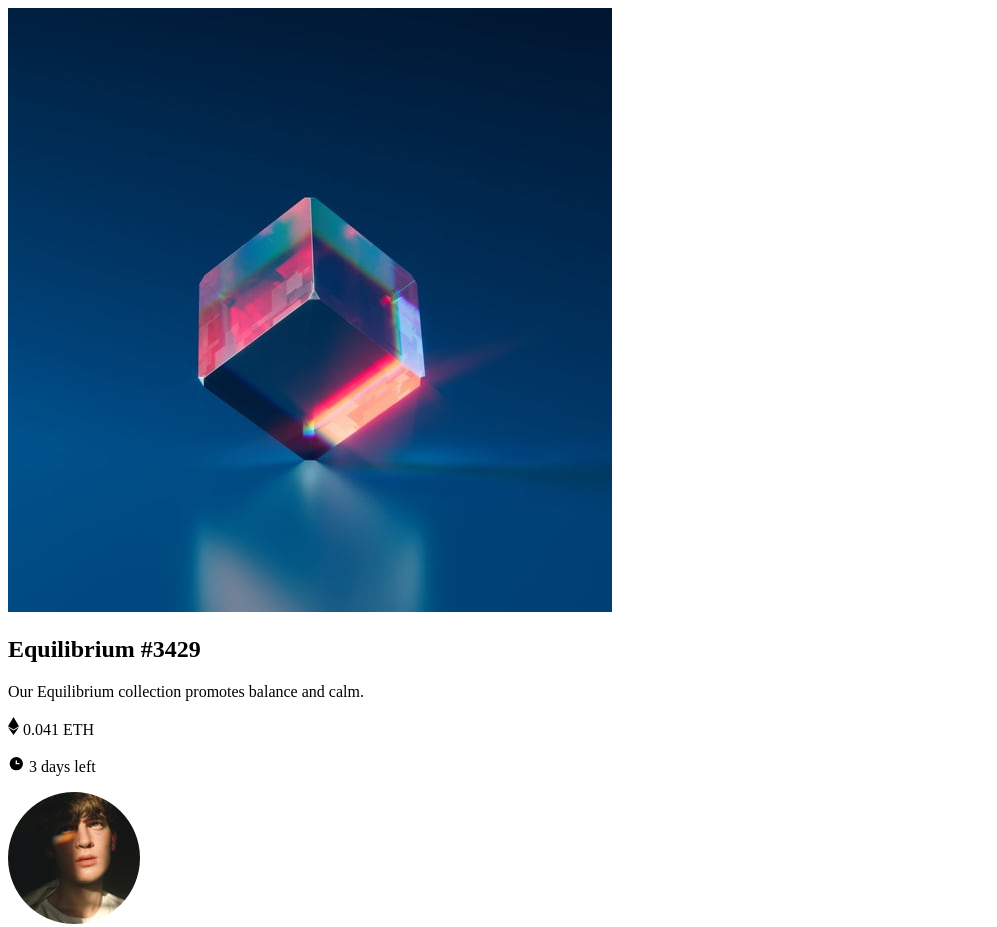
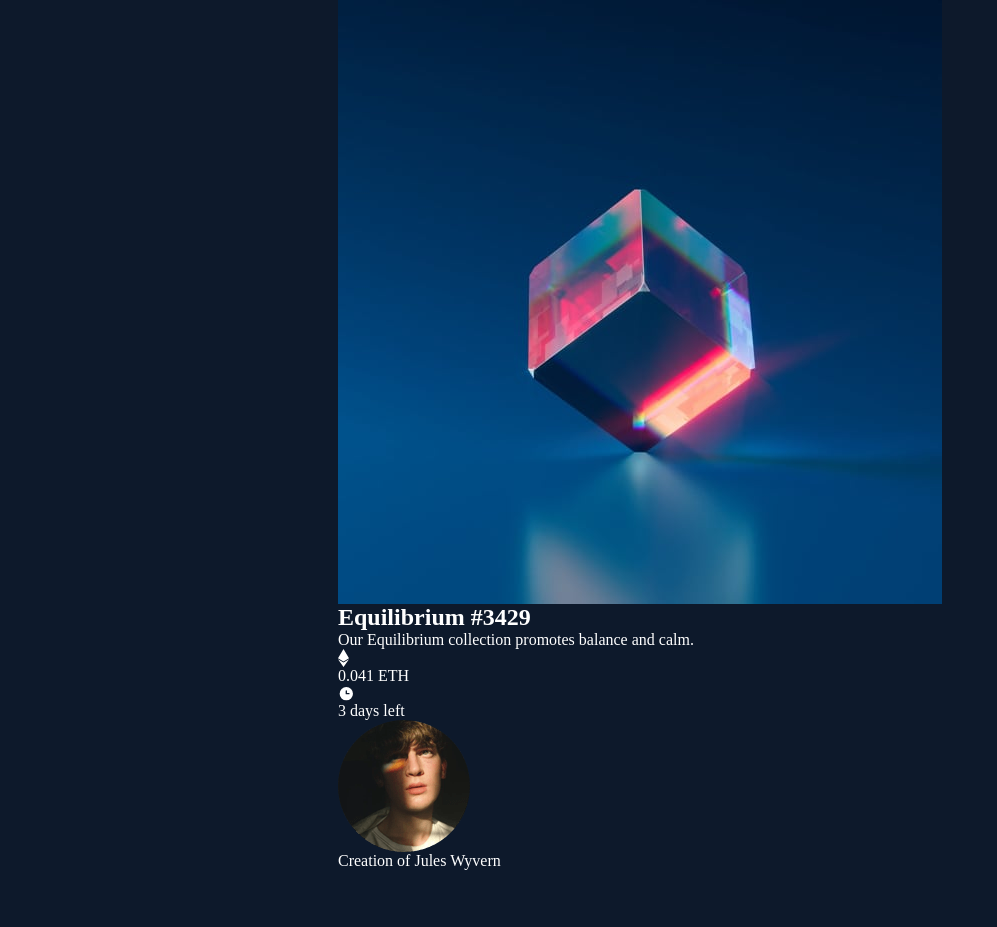
Before and after one commit to matheus-lincon/FEM-NFT-PREVIEW-CARD, a plain HTML site: page index.html in a window 1280 px wide. Shown: the top 927 px of the page, without its empty margins (0-997 px from the left). After the commit the page ends 870 px from the top, so only its background shows below. Drawn offline with Linux system fonts and the light colour scheme.

Commit message:
feat: add link to main css

```diff
--- a/index.html
+++ b/index.html
@@ -12,6 +12,7 @@
       href="./images/favicon-32x32.png"
     />
     <title>Frontend Mentor | NFT preview card component</title>
+    <link rel="stylesheet" href="./css/main.css" />
   </head>
   <body>
     <main class="main">
```
